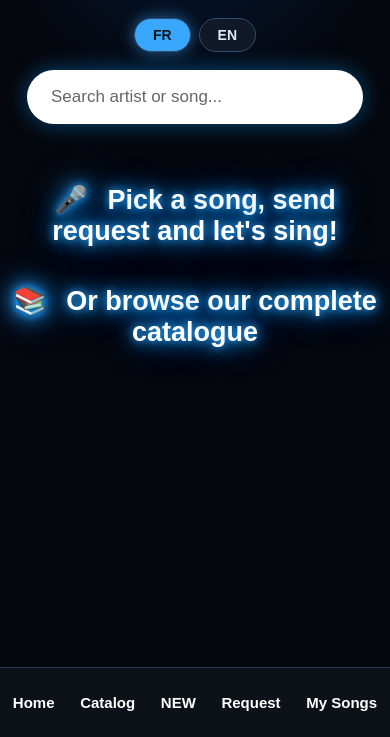
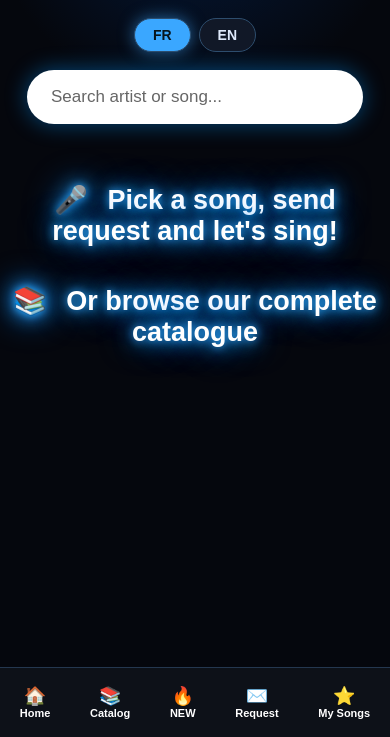
Before and after one commit to KARONLINE64/Karaoke, a plain HTML site: page index.html in a window 390 px wide. Shown: the part 107-844 px from the top of the page. Drawn offline with Linux system fonts and the light colour scheme.

Commit message:
Ajustements visuels mobile: police réduite + icônes onglets

```diff
--- a/Karaoke-V2/style.css
+++ b/Karaoke-V2/style.css
@@ -221,9 +221,13 @@ main{
     background:none;
     border:none;
     color:#fff;
-    font-size:17px;
+    font-size:13px;
     font-weight:bold;
     cursor:pointer;
+    display:flex;
+    flex-direction:column;
+    align-items:center;
+    gap:2px;
 
     -webkit-user-select:none;
     user-select:none;
@@ -231,6 +235,11 @@ main{
 
 .bottomNav button:active{
     color:#55c7ff;
+}
+
+.nav-icon{
+    font-size:20px;
+    line-height:1;
 }
 
 @media(max-width:700px){
@@ -261,7 +270,11 @@ main{
     }
 
     .bottomNav button{
-        font-size:15px;
+        font-size:11px;
+    }
+
+    .nav-icon{
+        font-size:18px;
     }
 }
 
--- a/index.html
+++ b/index.html
@@ -112,22 +112,27 @@ Español
 <nav class="bottomNav">
 
 <button id="homeBtn" type="button">
+<span class="nav-icon">🏠</span>
 <span data-i18n="navHome">Home</span>
 </button>
 
 <button id="catalogBtn" type="button">
+<span class="nav-icon">📚</span>
 <span data-i18n="navCatalog">Catalog</span>
 </button>
 
 <button id="newBtn" type="button">
+<span class="nav-icon">🔥</span>
 <span data-i18n="navNew">NEW</span>
 </button>
 
 <button id="requestBtn" type="button">
+<span class="nav-icon">✉️</span>
 <span data-i18n="navRequest">Request</span>
 </button>
 
 <button id="favBtn" type="button">
+<span class="nav-icon">⭐</span>
 <span data-i18n="navFavorites">My Songs</span>
 </button>
 
--- a/style.css
+++ b/style.css
@@ -221,9 +221,13 @@ main{
     background:none;
     border:none;
     color:#fff;
-    font-size:17px;
+    font-size:13px;
     font-weight:bold;
     cursor:pointer;
+    display:flex;
+    flex-direction:column;
+    align-items:center;
+    gap:2px;
 
     -webkit-user-select:none;
     user-select:none;
@@ -231,6 +235,11 @@ main{
 
 .bottomNav button:active{
     color:#55c7ff;
+}
+
+.nav-icon{
+    font-size:20px;
+    line-height:1;
 }
 
 @media(max-width:700px){
@@ -261,7 +270,11 @@ main{
     }
 
     .bottomNav button{
-        font-size:15px;
+        font-size:11px;
+    }
+
+    .nav-icon{
+        font-size:18px;
     }
 }
 
```
Also changed, not shown: Karaoke-V2/index.html (+5 -0 lines).
